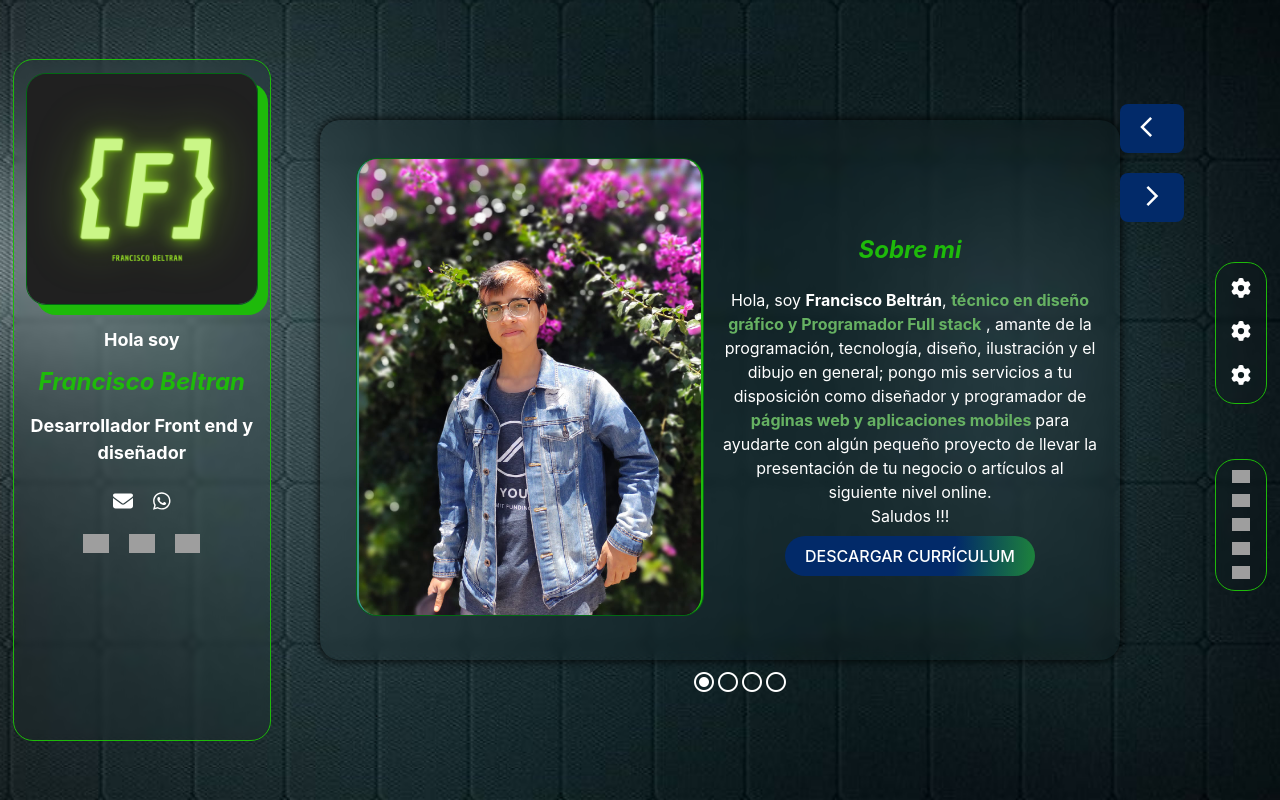
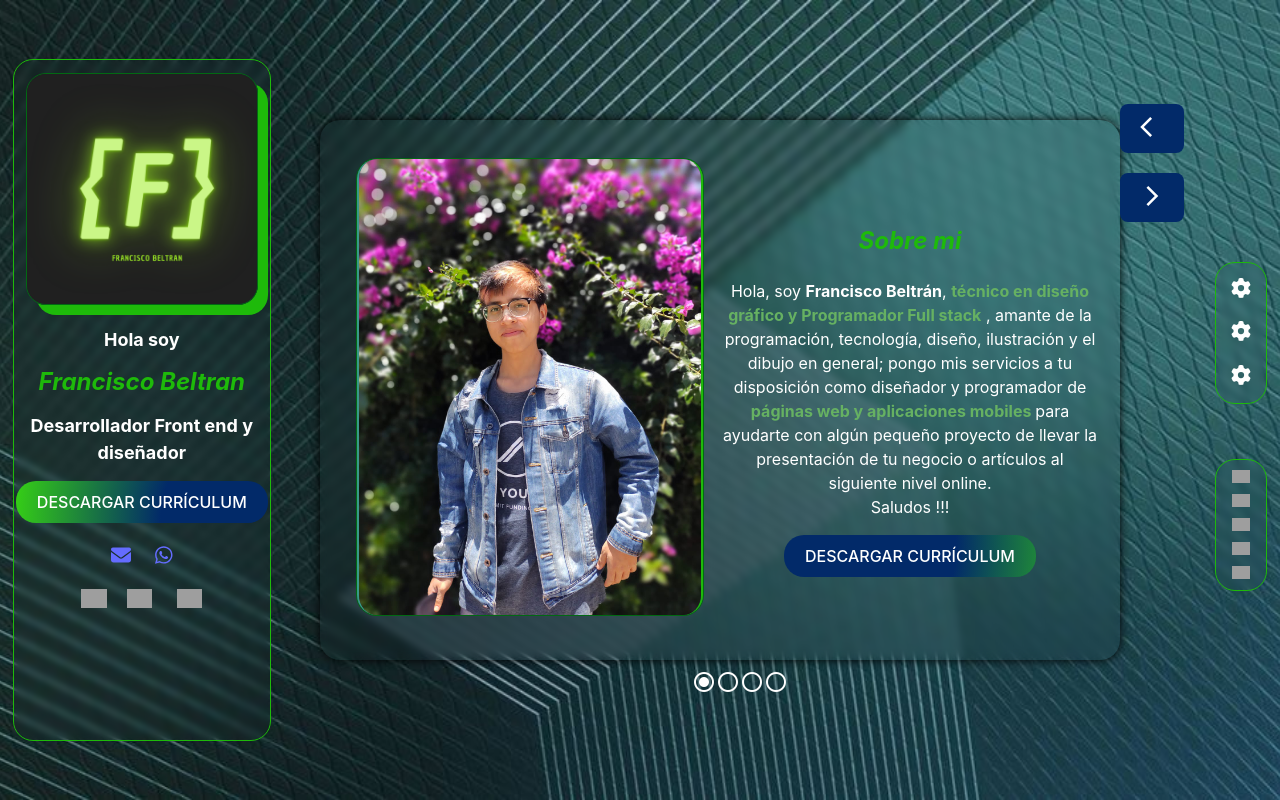
Before and after one commit to Francisco-Tirador/portafolio2023, a React (Vite) app: page / in a window 1280 px wide. Built offline with nearby package versions, Linux system fonts and the light colour scheme; grey boxes are pictures that could not be loaded.

Commit message:
add: change menu
se hicieron cambios en los menús y se agrego el cv

```diff
--- a/src/App.css
+++ b/src/App.css
@@ -4,11 +4,7 @@ body {
 }
 
 #root {
-  /* display: flex;
-  place-items: center;
-  justify-content: center;
-  align-items: center; */
-  /* margin: 0 ; */
+
   text-align: center;
   background-color: #209f0d;
   --1paleta-First-color: #026913;
@@ -20,7 +16,7 @@ body {
 
 .App {
   margin: 0;
-  background-image: url(./assets/img/back12.jpg);
+  background-image: url(./assets/img/back3.jpg);
   min-height: 100vh;
   background-attachment: fixed;
   background-size: cover;
@@ -64,6 +60,10 @@ body {
 
 .TextHeader {
   font-size: large;
+}
+.contenRedes{
+  /* background-color: #022a69; */
+  margin-top: 5%;
 }
 
 .btn {
@@ -150,7 +150,7 @@ body {
   position: absolute;
   top: 0;
   background-color: #022a69;
-  width: 100%;
+  width: 95%;
   height: 50px;
   padding: 5px;
   display: none;
@@ -533,8 +533,8 @@ body {
   width: 80%;
   border-radius: 5px;
   border: 2px rgba(0, 0, 0, 0.726) dashed;
-  min-height: 150px;
-  max-height: 150px;
+  min-height: 50px;
+  max-height: 180px;
   min-width: 80%;
   max-width: 80%;
   outline: none;
@@ -612,7 +612,7 @@ body {
 }
 .ContenGallery{
   z-index: 800;
-  background-color: #2f3e55;
+  background-color: #cdcdcd;
   position: absolute;
   width: 95%;
   height:85%;
@@ -637,16 +637,30 @@ body {
   z-index: 21;
 }
 
+.ContenGallery div p{
+ background-color: #022a6998;
+ width: 90%;
+ margin: 0 auto;
+ margin-bottom: 20px;
+ margin-top: 30px;
+border-bottom: #000 solid 1px;
+}
 
+.slick-prev:before, .slick-next:before{
+color: var(--2paleta-Second-color) !important;
+}
 
 .slider{
-  width: 70%;
-  height: 50%;
+  width: 85%;
+  height: 100%;
   margin: auto;
 }
 .slider div img{
   height: 130px;
   width: 100%;
+  max-width: 200px;
+  margin: 0px 5px;
+  cursor: pointer;
 }
 
 .openSlide{
@@ -654,3 +668,75 @@ body {
   left: 0;
   bottom: 0;
 }
+
+.conten-picture{
+  position: absolute;
+  z-index: 20000;
+  display:flex;
+  justify-content: center;
+  align-items: center;
+  top: 0;
+  right: 0;
+  left: 0;
+  bottom: 0;
+  background-color: #000000;
+  transition: 0.5s;
+  opacity: 0;
+  animation: 0.3s 1 forwards linear openPicture;
+}
+@keyframes openPicture {
+  100%{
+    opacity: 100;
+  }
+}
+.conten-picture img{
+  width: 95%;
+}
+
+.btn-gallery{
+  position: absolute;
+  top: 0;
+  right: 0;
+  z-index: 200022;
+  margin: 20px 15px;
+}
+
+.boxContacMobile{
+  margin: auto;
+  /* background-color: #026913; */
+}
+
+.menuMobile{
+  /* scale: 0.8; */
+  background-color: #022a69eb;
+  position: absolute;
+  width:55%;
+  right: 0;
+  height:30%;
+  top: 0;
+  bottom: 0;
+  left: 0;
+  margin: auto;
+  border-radius: 50%;
+  transition: 0.5s;
+  display: flex;
+  justify-content: center;
+  align-items: center;
+}
+
+
+.menu-open-mobile{
+  z-index: 1555444454;
+  scale: 1.1;
+}
+.menu-close-mobile{
+  z-index: -1;
+  scale: 0.8;
+}
+
+.close-menu-mobile{
+  border: 1px solid rgba(0, 0, 0, 0.571);
+  border-radius: 50%;
+  padding: 8px;
+  background-color: #00000055;
+}
--- a/src/assets/style/responsive.css
+++ b/src/assets/style/responsive.css
@@ -154,6 +154,7 @@
 }
 @media (max-width:454px) {
 
+
     .Rotador{
         width: 150px;
         margin-top: 25%;
@@ -165,7 +166,6 @@
     .Contenbtns{
         left: 0px;
         top:500px;
-        background-color: aqua;
         width: 250px;
         display: flex;
         justify-content: space-between;
@@ -279,8 +279,10 @@
   }
   .btn-secundario{
     scale: 0.8;
-    height: 18px;
     overflow: hidden;
     font-size: 11px
   }
+  .ContenForm textarea{
+    height: 100px !important;
+  }
 }
--- a/src/componentes/Header.jsx
+++ b/src/componentes/Header.jsx
@@ -13,16 +13,26 @@ const Header = () => {
           <h2 className='TextHeader'>Hola soy</h2>
           <h1 className='FirstText'>Francisco Beltran</h1>
           <h2 className='TextHeader'>Desarrollador Front end y diseñador</h2>
+        <a href="https://drive.google.com/file/d/1TX0lguraXb1gXzgaT7yn0oT0QoIzYH4U/view?usp=sharing" target='_blank'>
+          <button  className='btn-secundario margin'>
+            DESCARGAR CURRÍCULUM
+          </button>
+          </a>
+        </div>
+
+
+        <div className='contenRedes'>
+          <div>
+
+           <a href="https://mail.google.com/mail/u/0/#inbox?compose=GTvVlcSBnqHwvDpPGbgfsJrxqgPCDPTDMTMnLTLhqLGpgVfsNXtpmrdlBRwlJbBllDJbJMXsvJFsv" target='_blank'> <FontAwesomeIcon className='Icon-config' icon={faEnvelope} /></a>
+           <a href="https://api.whatsapp.com/send/?phone=5215620397081&text=Hola%20me%20gustaria%20trabajar%20con%20tigo&type=phone_number&app_absent=0" target='_blank'> <FontAwesomeIcon className='Icon-config' icon={faWhatsapp} /></a>
           </div>
           <div>
 
-            <FontAwesomeIcon className='Icon-config' icon={faEnvelope} />
-            <FontAwesomeIcon className='Icon-config'icon={faWhatsapp} />
+           <a href="https://www.instagram.com/beltranbolibar/" target='_blank' > <img className='Icon ' src="https://cdn-icons-png.flaticon.com/512/3670/3670125.png" alt="Imstagram Francisco Beltran" /></a>
+           <a href="https://github.com/Francisco-Tirador" target='_blank' ><img className='Icon ' src="https://cdn-icons-png.flaticon.com/512/733/733553.png" alt="Github Francisco Beltran" /></a>
+           <a href="https://www.linkedin.com/in/francisco-beltr%C3%A1n-342a31213/" target='_blank' > <img className='Icon ' src="https://cdn-icons-png.flaticon.com/512/3536/3536505.png" alt="Linkedin Francisco Beltran" /></a>
           </div>
-            <div>
-                <img className='Icon ' src="https://cdn-icons-png.flaticon.com/512/3670/3670125.png" alt="Imstagram Francisco Beltran" />
-                <img className='Icon ' src="https://cdn-icons-png.flaticon.com/512/733/733553.png" alt="Github Francisco Beltran" />
-                <img className='Icon ' src="https://cdn-icons-png.flaticon.com/512/3536/3536505.png" alt="Linkedin Francisco Beltran" />
         </div>
 
 
--- a/src/componentes/HeaderMobile.jsx
+++ b/src/componentes/HeaderMobile.jsx
@@ -1,16 +1,53 @@
-import React from 'react'
+import React, { useState } from 'react'
 import logo from '../assets/img/logoFranco.png'
+import { faWhatsapp } from '@fortawesome/free-brands-svg-icons'
+import { faEnvelope } from '@fortawesome/free-solid-svg-icons'
+import { FontAwesomeIcon } from '@fortawesome/react-fontawesome'
+
+const HeaderMobile = () => {
+  const [toggleMenu,setToggleMenu]=useState(false);
+
+  const toggle=()=>{
+    setToggleMenu(!toggleMenu)
+  }
 
 
-const HeaderMobile = () => {
   return (
+   <>
     <div className='HeaderMobile'>
-      <img  src={logo} alt="" />
+      <img src={logo} alt="" />
       <p className='FirstText'>FRENCISCO BELTRAN</p>
-      <span class="material-symbols-outlined ico_Toggle_Mobile">
+      <span class="material-symbols-outlined ico_Toggle_Mobile" onClick={toggle}>
         menu
+      </span>
+    </div>
+
+    <div>
+
+    <div className={`contenRedes menuMobile ${toggleMenu?"menu-open-mobile":"menu-close-mobile"} `}>
+      <div className='boxContacMobile'>
+      <div>
+
+<a href="https://mail.google.com/mail/u/0/#inbox?compose=GTvVlcSBnqHwvDpPGbgfsJrxqgPCDPTDMTMnLTLhqLGpgVfsNXtpmrdlBRwlJbBllDJbJMXsvJFsv" target='_blank'> <FontAwesomeIcon className='Icon-config' icon={faEnvelope} /></a>
+<a href="https://api.whatsapp.com/send/?phone=5215620397081&text=Hola%20me%20gustaria%20trabajar%20con%20tigo&type=phone_number&app_absent=0" target='_blank'> <FontAwesomeIcon className='Icon-config' icon={faWhatsapp} /></a>
+</div>
+<div>
+
+<a href="https://www.instagram.com/beltranbolibar/" target='_blank' > <img className='Icon ' src="https://cdn-icons-png.flaticon.com/512/3670/3670125.png" alt="Imstagram Francisco Beltran" /></a>
+<span class="material-symbols-outlined btn-close close-menu-mobile" onClick={toggle}>
+        disabled_by_default
         </span>
+<a href="https://www.linkedin.com/in/francisco-beltr%C3%A1n-342a31213/" target='_blank' > <img className='Icon ' src="https://cdn-icons-png.flaticon.com/512/3536/3536505.png" alt="Linkedin Francisco Beltran" /></a>
+</div>
+<a href="https://drive.google.com/file/d/1TX0lguraXb1gXzgaT7yn0oT0QoIzYH4U/view?usp=sharing" target='_blank'>
+<button  className='btn-secundario margin'>
+ DESCARGAR CURRÍCULUM
+</button>
+</a>
+      </div>
+        </div>
     </div>
+   </>
   )
 }
 
--- a/src/componentes/Present.jsx
+++ b/src/componentes/Present.jsx
@@ -15,8 +15,10 @@ const Present = () => {
     Saludos !!!
     </p>
 
-    <a href='' className='btn-secundario'>
+    <a href='https://drive.google.com/file/d/1TX0lguraXb1gXzgaT7yn0oT0QoIzYH4U/view?usp=sharing' target='_blank' >
+      <button className='btn-secundario'>
       DESCARGAR CURRÍCULUM
+      </button>
     </a>
    </div>
     </div>
--- a/src/index.css
+++ b/src/index.css
@@ -102,6 +102,7 @@ button:focus-visible {
   margin-top: 10%;
 }
 
+
 .btn-close{
   color: rgb(251, 3, 3);
   cursor: pointer;
--- a/src/sections/Proyectos.jsx
+++ b/src/sections/Proyectos.jsx
@@ -15,27 +15,40 @@ import Galeria from '../componentes/Galeria'
 
 
 const Proyectos = () => {
-  const [gallery,setGalery]=useState(false)
+  const [gallery, setGalery] = useState(false)
+  const [item, setItem] = useState(false);
 
   const ArrayProyects = [
 
-    { id: 2, imagenFondo: fondoGaleria, logo: galeriaTitulo, personaje: iconosGaleria, descripcion: "Esta es una galeria con algunas imagenes y videos donde muestro algunos componentes y proyectso que realice en mi estancia laboral", titulo: "Galeria Proyectos Laborales", year: "2023", page: "https://rickymort.netlify.app/", git: "https://github.com/Francisco-Tirador/rick" },
+    { id: 2, imagenFondo: fondoGaleria, logo: galeriaTitulo, personaje: iconosGaleria, descripcion: "Esta es una galería con algunas imágenes y videos donde muestro algunos componentes y proyectos que realicé en mi estancia laboral.", titulo: "Galeria Proyectos Laborales", year: "2023", page: "https://rickymort.netlify.app/", git: "https://github.com/Francisco-Tirador/rick" },
     { id: 3, imagenFondo: pokebola, logo: logoPokemon, personaje: charmander, descripcion: "Este proyecto web hace referencia a la famosa serie Pokémon utilizando su amplia gama de personajes aprovechándolos para explorar las diferentes formas de búsqueda de estos; construido en React, trabajando con la experiencia de usuario y la api.", titulo: "POKEDEX", year: "2022", page: "https://api-pokedex-francisco.netlify.app/", git: "https://github.com/Francisco-Tirador/PokedexApi" },
     { id: 4, imagenFondo: fondoRick, logo: logoRick, personaje: personajeRick, descripcion: "Este proyecto web ocupa los personajes de la serie Rick and Morty, tomado esta información para ver estos personajes en sus respectivos universos, construido en React, utilizando redux, y sus apis correspondientes.", titulo: "Rick and Morty", year: "2022", page: "https://rickymort.netlify.app/", git: "https://github.com/Francisco-Tirador/rick" }
 
   ]
 
-  const toggleGallery=()=>{
+  const toggleGallery = () => {
     setGalery(!gallery)
+  }
+  const btnClose = () => {
+    setItem(false)
   }
 
   return (
 
     <div className='center contenCara overflow noneScrol col-12 '>
+      {
+        item &&
+        <div className='conten-picture' >
+        <span class="material-symbols-outlined btn-close btn-gallery" onClick={btnClose}>
+        disabled_by_default
+        </span>
+          <img src={item} alt="" />
+        </div>
+      }
       <h2 className='apt FirstText'>Proyectos</h2>
 
 
-         <Galeria btnClose={toggleGallery} slideOpen={gallery} />
+      <Galeria btnClose={toggleGallery} slideOpen={gallery} setPicture={setItem} />
       <div className='box-conten-gallery'>
 
         {
@@ -55,13 +68,13 @@ const Proyectos = () => {
                 </span>
                 <div className='contenBtn col-12'>
                   {
-                P.id!=2?
+                    P.id != 2 ?
                       <>
                         <a target='_blank' href={P.git} className='btn-secundario '>Git</a>
                         <a target='_blank' href={P.page} className='btn-secundario '>Ver Proyecto</a>
                       </>
                       :
-                <button target='_blank' onClick={toggleGallery}  className='btn-secundario '>Ver Galeria</button>
+                      <button target='_blank' onClick={toggleGallery} className='btn-secundario '>Ver Galeria</button>
                   }
                 </div>
               </div>
```
Also changed, not shown: src/componentes/Galeria.jsx (+16 -7 lines), 1 other file (tests, documents, lock files or other folders). Lines whose indentation alone changed are shown as unchanged.
